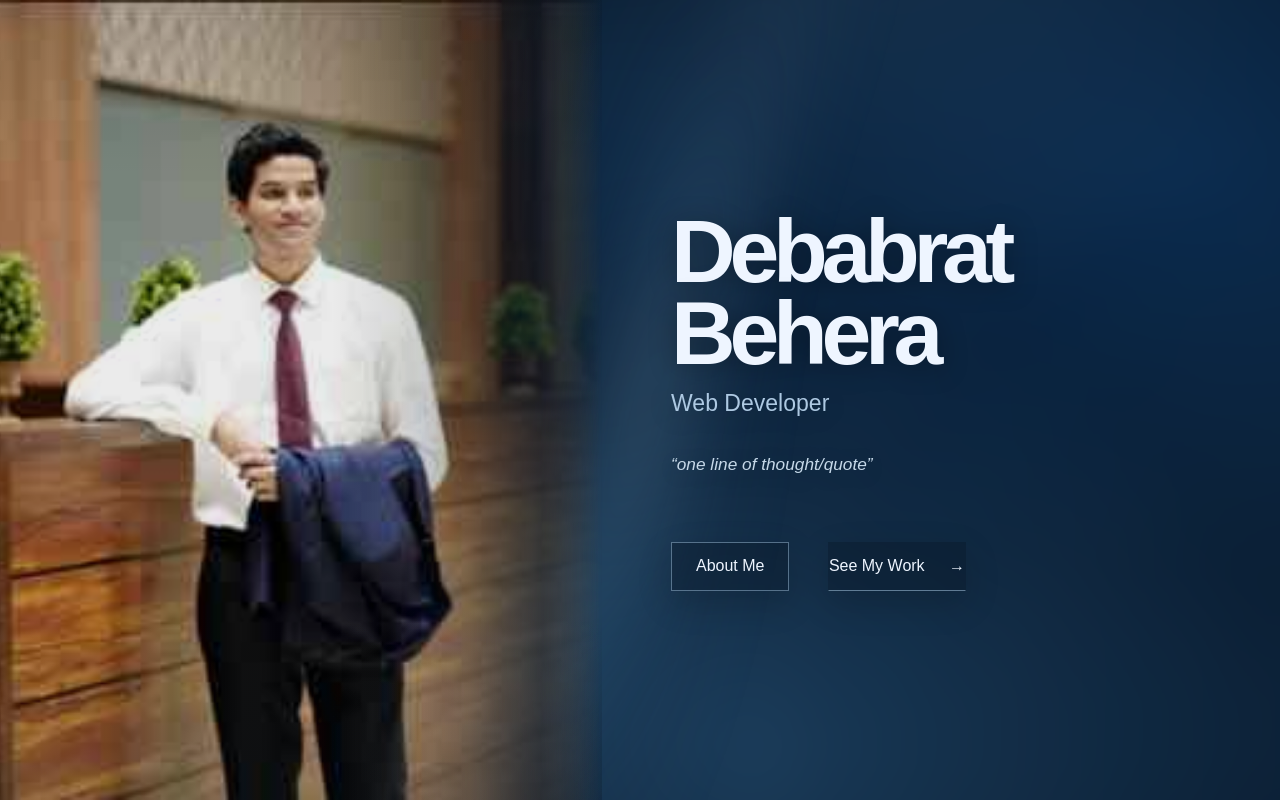
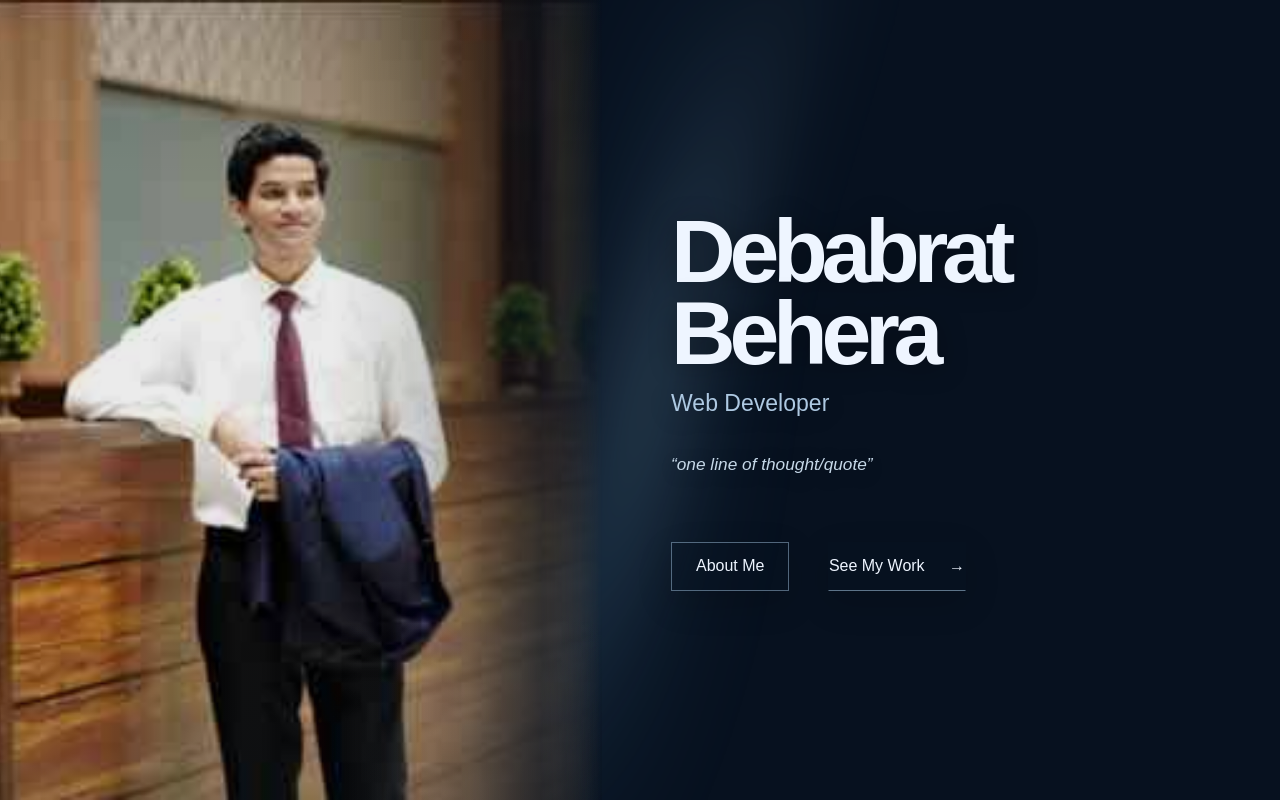
Before and after one commit to PushkarPal/Portfolio-Deb, a React (Vite) app: page / in a window 1280 px wide. Built offline with nearby package versions, Linux system fonts and the light colour scheme.

Commit message:
Smooth route flow without transition blink

```diff
--- a/src/App.jsx
+++ b/src/App.jsx
@@ -4,7 +4,7 @@
 import Projects from "./components/Projects";
 import Contact from "./components/Contact";
 
-const TRANSITION_MS = 700;
+const TRANSITION_MS = 820;
 
 const getRoute = () => {
   const hash = window.location.hash.replace(/^#/, "") || "home";
@@ -28,9 +28,11 @@
   const startTransition = useCallback((nextRoute, direction) => {
     const previousRoute = routeRef.current;
     if (nextRoute === previousRoute) return;
+
     routeRef.current = nextRoute;
-    setTransition({ from: previousRoute, to: nextRoute, direction });
+    setTransition({ from: previousRoute, direction });
     setRoute(nextRoute);
+
     window.clearTimeout(timerRef.current);
     timerRef.current = window.setTimeout(() => setTransition(null), TRANSITION_MS);
   }, []);
@@ -46,14 +48,18 @@
       const nextRoute = getRoute();
       const previousRoute = routeRef.current;
       if (previousRoute === nextRoute) return;
+
       const previousWork = getWorkIndex(previousRoute);
       const nextWork = getWorkIndex(nextRoute);
       let direction = "vertical";
+
       if (previousWork !== null && nextWork !== null) {
         direction = nextWork > previousWork ? "vertical" : "vertical-reverse";
       }
+
       startTransition(nextRoute, direction);
     };
+
     window.addEventListener("popstate", onLocationChange);
     window.addEventListener("hashchange", onLocationChange);
     return () => {
@@ -65,34 +71,39 @@
 
   const renderPage = (pageRoute, interactive = true) => {
     const workMatch = pageRoute.match(/^work(?:\/(\d+))?$/);
-    const workIndex = workMatch ? Math.max(0, Math.min(4, Number(workMatch[1] || 1) - 1)) : 0;
+    const workIndex = workMatch
+      ? Math.max(0, Math.min(4, Number(workMatch[1] || 1) - 1))
+      : 0;
+
     if (pageRoute === "about") return <About navigate={navigate} />;
     if (pageRoute === "contact") return <Contact navigate={navigate} />;
-    if (workMatch) return <Projects navigate={navigate} initialWork={workIndex} interactive={interactive} />;
+    if (workMatch) {
+      return (
+        <Projects
+          navigate={navigate}
+          initialWork={workIndex}
+          interactive={interactive}
+        />
+      );
+    }
     return <Home navigate={navigate} />;
   };
-
-  const transitionProps = transition
-    ? { className: `route-transition route-transition--${transition.direction}` }
-    : {};
 
   return (
     <div className="site-shell">
       <div className="gradient-canvas" aria-hidden="true" />
-      {transition ? (
-        <div {...transitionProps}>
+
+      <div className={`route-stage${transition ? ` route-stage--${transition.direction}` : ""}`}>
+        {transition && (
           <div className="route-layer route-layer--outgoing">
             {renderPage(transition.from, false)}
           </div>
-          <div className="route-layer route-layer--incoming">
-            {renderPage(transition.to, true)}
-          </div>
-        </div>
-      ) : (
+        )}
+
         <div className="route-layer route-layer--current">
           {renderPage(route, true)}
         </div>
-      )}
+      </div>
     </div>
   );
 }
```
Also changed, not shown: src/index.css.
